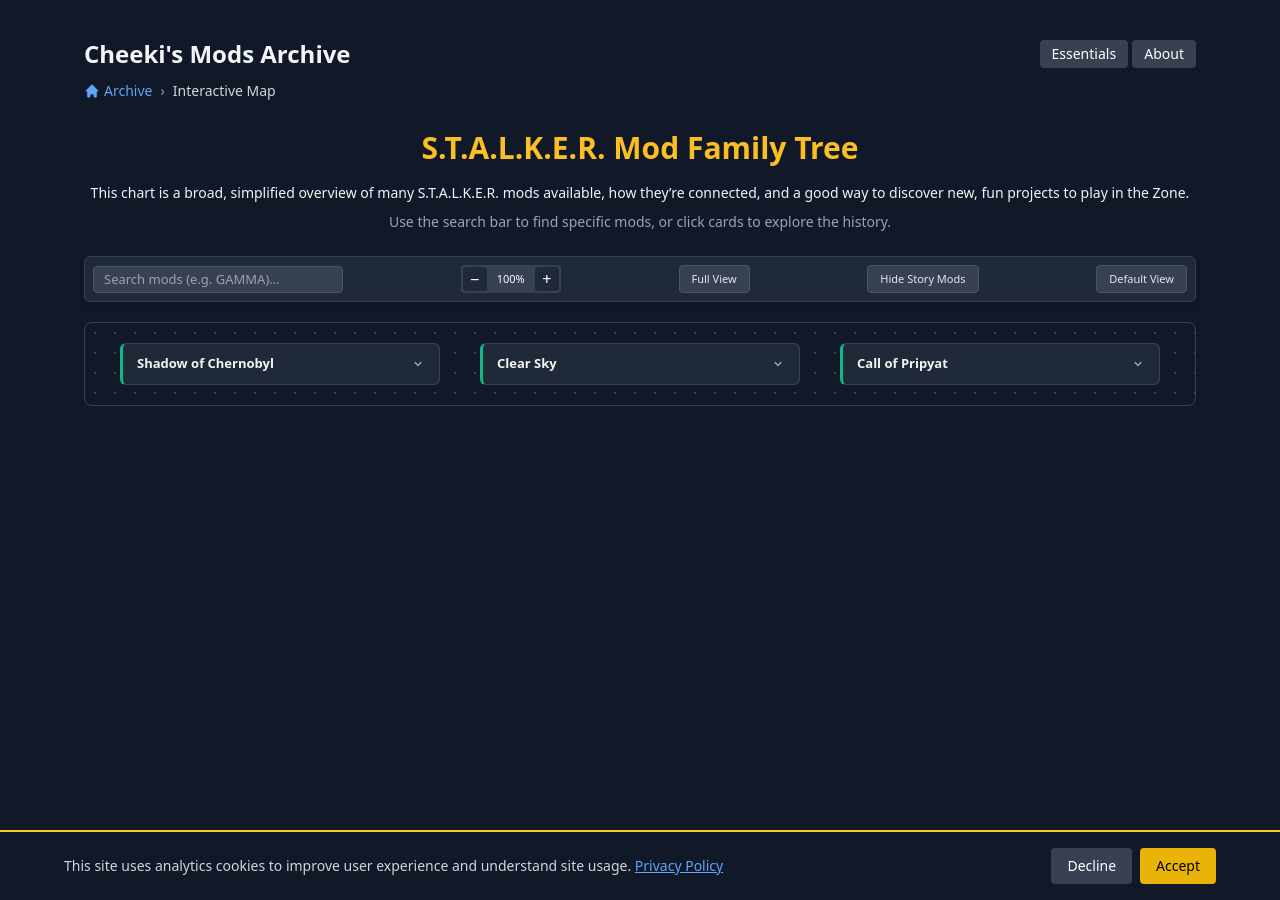
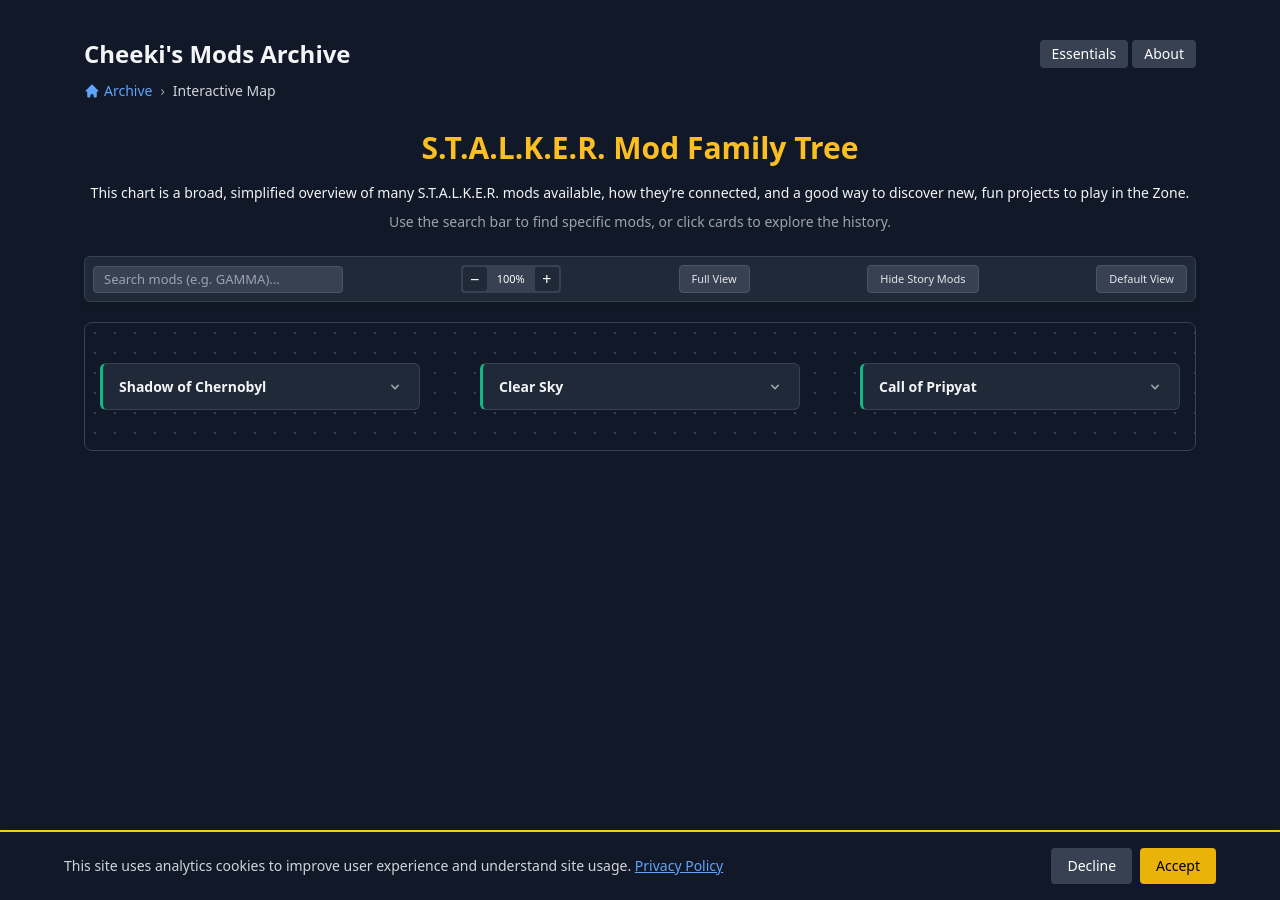
Before and after one commit to Cheekitos/CSMA-Test, a Jekyll site: the page built from stalker-map.html, in a window 1280 px wide. Built offline with Jekyll 4.4.1, drawn with Linux system fonts in a browser that asks for light colours; nearby versions of some CDN libraries.

Commit message:
Update stalker-map.css

```diff
--- a/assets/css/stalker-map.css
+++ b/assets/css/stalker-map.css
@@ -44,7 +44,7 @@
 /* --- Flowchart Wrapper --- */
 .flowchart-wrapper {
   overflow: hidden;
-  padding: 20px 0;
+  padding: 40px 0; /* Added more padding top/bottom */
   cursor: grab;
   position: relative;
   background-image: radial-gradient(#374151 1px, transparent 1px);
@@ -60,7 +60,7 @@
 .flowchart-container {
   display: grid;
   grid-template-columns: repeat(3, 320px);
-  gap: 40px;
+  gap: 60px; /* Increased column gap from 40px to 60px */
   justify-content: center;
   transition: transform 0.1s ease-out;
   transform-origin: center top;
@@ -81,15 +81,27 @@
   position: relative;
 }
 
-/* --- TREE CONNECTORS --- */
+/* --- TREE CONNECTORS & SPACING --- */
+
+/* 1. Spacing for the first layer of children (Base Game -> First Mods) */
+.children-row {
+  display: flex;
+  flex-direction: column;
+  gap: 32px; /* Large breathing room between major mod groups */
+  margin-top: 24px;
+  width: 100%;
+}
+
+/* 2. Spacing for nested children (The directory tree) */
 .hierarchical-children {
   display: flex;
   flex-direction: column;
   margin-left: 20px;
   padding-left: 20px;
   border-left: 2px solid #4b5563;
-  gap: 12px;
-  margin-top: 12px;
+  gap: 26px; /* Increased from 12px to 26px for breathing room */
+  margin-top: 20px; /* Push the whole list down from the parent */
+  padding-bottom: 8px;
 }
 
 .hierarchical-item {
@@ -101,7 +113,7 @@
 .hierarchical-item::before {
   content: '';
   position: absolute;
-  top: 22px;
+  top: 22px; /* Aligns with roughly the center of the card title */
   left: -22px;
   width: 20px;
   height: 2px;
@@ -125,7 +137,7 @@
   border: 1px solid #374151;
   border-left: 3px solid #374151;
   border-radius: 6px;
-  padding: 10px 14px;
+  padding: 12px 16px; /* Slightly more internal padding */
   width: 100%;
   cursor: pointer;
   transition: all 0.2s ease;
@@ -135,8 +147,8 @@
 
 .mod-card:hover {
   border-color: #fbbf24;
-  transform: translateX(2px);
-  box-shadow: 2px 2px 8px rgba(0,0,0,0.3);
+  transform: translateX(4px); /* Highlight movement */
+  box-shadow: 4px 4px 12px rgba(0,0,0,0.4);
 }
 
 .mod-card.search-match {
@@ -148,6 +160,7 @@
 .mod-card.expanded {
   background: #374151;
   border-bottom-color: #4b5563;
+  margin-bottom: 4px; /* Tiny extra push when expanded */
 }
 
 .mod-card.base-game { border-left-color: #10b981; }
@@ -165,7 +178,7 @@
 }
 
 .mod-title {
-  font-size: 13px;
+  font-size: 14px; /* Slightly larger title */
   font-weight: 600;
   color: #f3f4f6;
   flex: 1;
@@ -178,8 +191,8 @@
 }
 
 .expand-icon {
-  width: 14px;
-  height: 14px;
+  width: 16px;
+  height: 16px;
   color: #9ca3af;
   transition: transform 0.3s ease;
 }
@@ -191,8 +204,8 @@
 
 /* Badges */
 .mod-badge {
-  font-size: 9px;
-  padding: 1px 5px;
+  font-size: 10px;
+  padding: 2px 6px;
   border-radius: 3px;
   font-weight: 600;
   text-transform: uppercase;
@@ -216,16 +229,16 @@
 
 .mod-details.expanded {
   opacity: 1;
-  margin-top: 8px;
-  padding-top: 8px;
+  margin-top: 10px;
+  padding-top: 10px;
   border-top: 1px solid #4b5563;
 }
 
 .mod-description {
-  font-size: 11px;
+  font-size: 12px;
   color: #9ca3af;
-  line-height: 1.4;
-  margin-bottom: 6px;
+  line-height: 1.5;
+  margin-bottom: 8px;
 }
 
 .mod-link {
@@ -328,7 +341,6 @@
   gap: 4px;
 }
 
-/* THIS WAS MISSING - Fixes the big white arrow */
 .breadcrumb svg {
   width: 16px;
   height: 16px;
```
